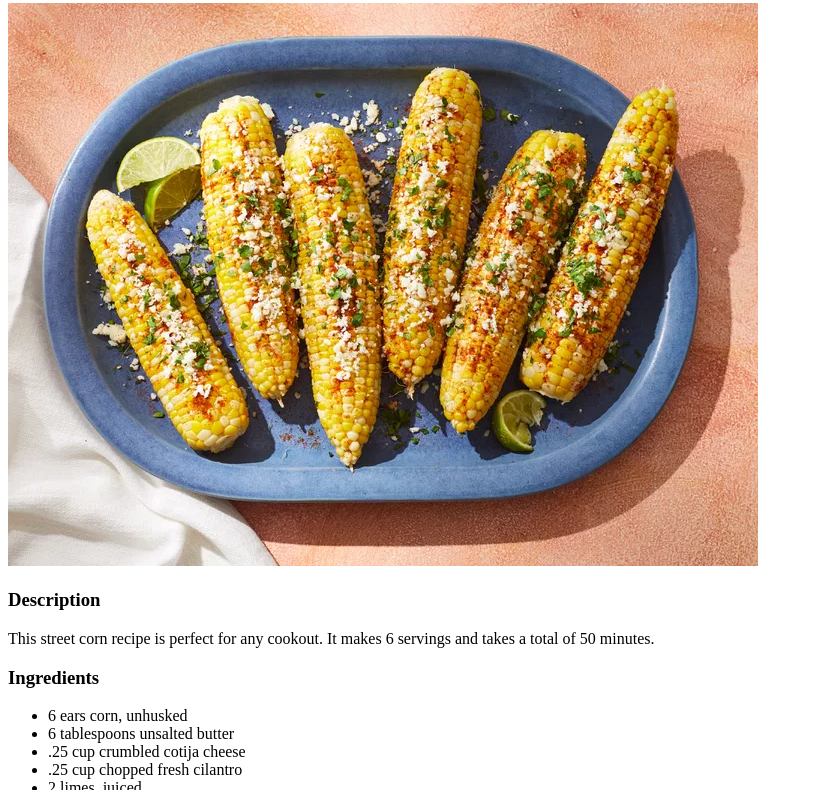
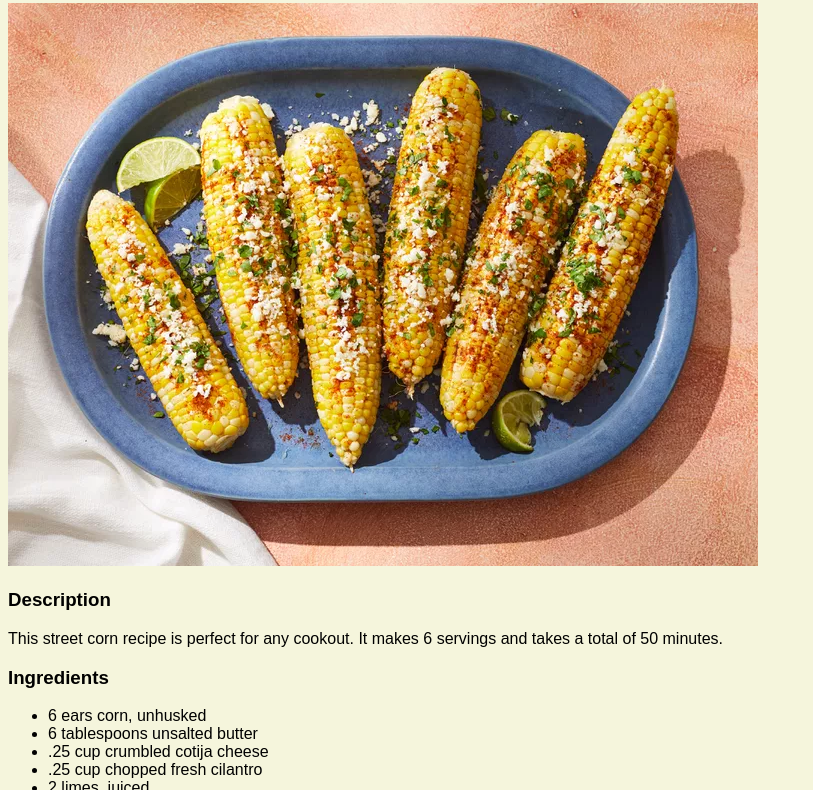
Before and after one commit to JuniorVC1/odin-recipes, a plain HTML site: page recipes/mexican-street-corn.html in a window 1280 px wide. Shown: the part 56-846 px from the top of the page, without its empty margins (0-813 px from the left). Drawn offline with Linux system fonts and the light colour scheme.

Commit message:
Add styling changes
used CSS to style all pages

```diff
--- /dev/null
+++ b/index.css
@@ -0,0 +1,4 @@
+body {
+    background-color: beige;
+    font-family: "Arial", Times, serif;
+}
--- /dev/null
+++ b/recipes/beans.css
@@ -0,0 +1,4 @@
+body {
+    background-color: beige;
+    font-family: "Arial", Times, serif;
+}
--- a/recipes/mexican-street-corn.html
+++ b/recipes/mexican-street-corn.html
@@ -4,6 +4,7 @@
     <meta charset="UTF-8">
     <meta name="viewport" content="width=device-width, initial-scale=1.0">
     <title>Mexican Street Corn</title>
+    <link rel="stylesheet" href="street-corn.css">
 </head>
 <body>
     <h3>Mexican Street Corn</h3>
--- /dev/null
+++ b/recipes/rice.css
@@ -0,0 +1,4 @@
+body {
+    background-color: beige;
+    font-family: "Arial", Times, serif;
+}
--- /dev/null
+++ b/recipes/street-corn.css
@@ -0,0 +1,4 @@
+body {
+    background-color: beige;
+    font-family: "Arial", Times, serif;
+}
```
Also changed, not shown: index.html (+1 -0 lines), recipes/mexican-rice.html (+1 -0 lines), recipes/refried-beans.html (+1 -0 lines).
